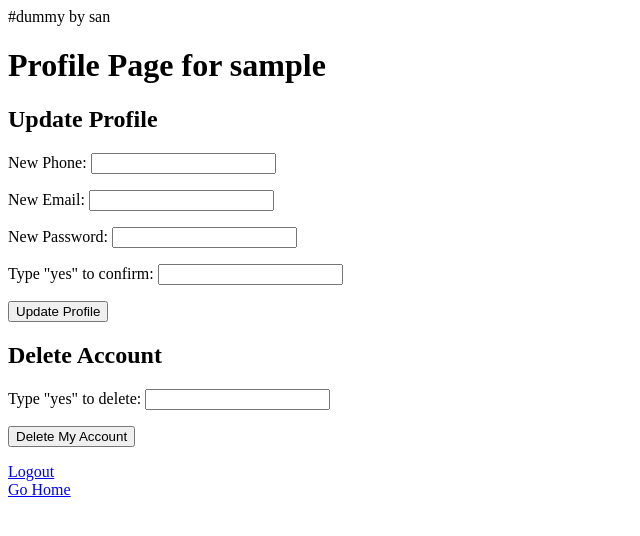
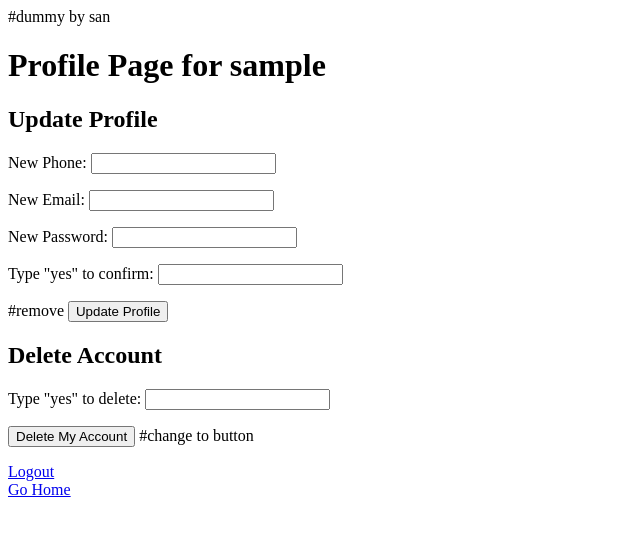
Before and after one commit to cassieY04/MoodTracker, a Flask app: a page that uses templates/profile.html in a window 1280 px wide. Shown: the top 536 px of the page, without its empty margins (0-640 px from the left). Run offline with Flask 3, Linux system fonts and the light colour scheme; the visitor is signed in with stand-in values (Sample User, id 1); data comes from the database, SQL or seed files in the repository.

Commit message:
just adding notes again for future changes

```diff
--- a/profile.py
+++ b/profile.py
@@ -4,7 +4,7 @@ from validation import password_requirement, validate_email, validate_phone
 
 profile_bp = Blueprint('profile', __name__)
 
-@profile_bp.route("/profile/<username>", methods=["GET", "POST"])
+@profile_bp.route("/profile/<username>", methods=["GET", "POST"]) #add bunch of things
 def profile(username):
     if not UserManager.user_exists(username):
         flash("User not found.")
@@ -43,7 +43,7 @@ def profile(username):
 
         if new_email:
             if not validate_email(new_email):
-                flash("Email must end with @gmail.com address.")
+                flash("Email must end with @gmail.com address.")#remove
                 return redirect(url_for("profile.profile", username=username))
             update_data["email"] = new_email
 
--- a/templates/profile.html
+++ b/templates/profile.html
@@ -11,14 +11,14 @@
         <p>New Phone: <input type="text" name="phone" value="{{ user.phone }}"></p>
         <p>New Email: <input type="text" name="email" value="{{ user.email }}"></p>
         <p>New Password: <input type="password" name="password"></p>
-        <p>Type "yes" to confirm: <input type="text" name="confirm"></p>
+        <p>Type "yes" to confirm: <input type="text" name="confirm"></p> #remove
         <button type="submit">Update Profile</button>
     </form>
 
     <h2>Delete Account</h2>
     <form method="POST">
         <p>Type "yes" to delete: <input type="text" name="confirm_delete"></p>
-        <button type="submit" name="delete">Delete My Account</button>
+        <button type="submit" name="delete">Delete My Account</button> #change to button
     </form>
 
     <a href="/logout">Logout</a><br>
--- a/validation.py
+++ b/validation.py
@@ -1,3 +1,4 @@
+#add on security question and email verification
 def password_requirement(password):
     if len(password) < 8 or len(password) > 12:
         return "Password must be between 8 to 12 characters long."
```
